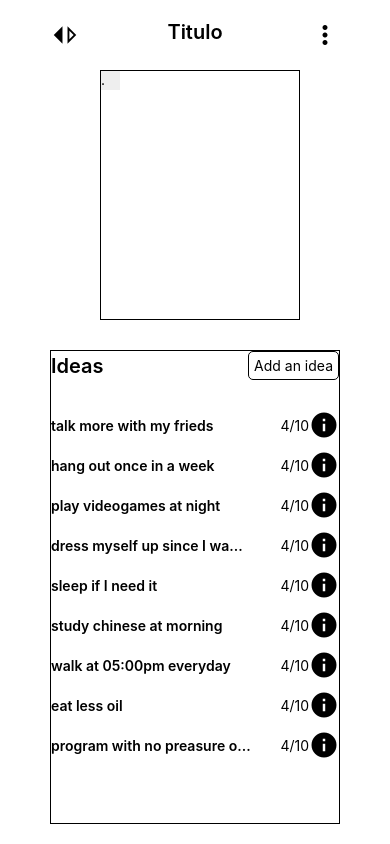
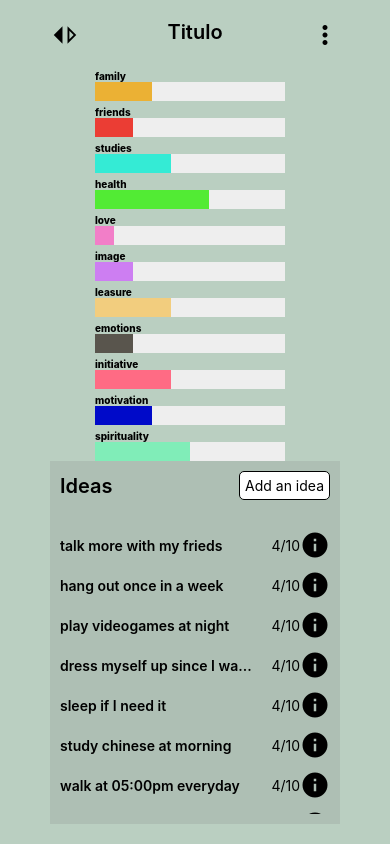
Before and after one commit to ChiniwirisWu/circulo-de-vida, a React Native app: screen / in a window 390 px wide. Built offline with nearby package versions, Linux system fonts and the light colour scheme.

Commit message:
graph view done / changed the app colors

```diff
--- a/App.js
+++ b/App.js
@@ -5,20 +5,21 @@ import Graph from './components/graph';
 import Content from './components/content';
 import { useState } from 'react';
 
+
 export default function App() {
-  const [ domains, setDomains ] = useState({
-    family: {value: 0, color: "#ebb134"},
-    friends: {value: 0, color: "#eb3d34"},
-    studies: {value: 0, color: "#34ebd5"},
-    health: {value: 0, color: "#52eb34"},
-    love: {value: 0, color: "#f27ec8"},
-    image: {value: 0, color: "#cd7ef2"},
-    leasure: {value: 0, color: "#f2cd7e"},
-    emotions: {value: 0, color: "#59554d"},
-    initiative: {value: 0, color: "#ff6b84"},
-    motivation: {value: 0, color: "#000ac9"},
-    spirituality: {value: 0, color: "#80edb8"}
-  });
+  const [ domains, setDomains ] = useState([
+    {value: 3, color: "#ebb134", name: 'family'},
+    {value: 2, color: "#eb3d34", name: 'friends'},
+    {value: 4, color: "#34ebd5", name: 'studies'},
+    {value: 6, color: "#52eb34", name: 'health'},
+    {value: 1, color: "#f27ec8", name: 'love'},
+    {value: 2, color: "#cd7ef2", name: 'image'},
+    {value: 4, color: "#f2cd7e", name: 'leasure'},
+    {value: 2, color: "#59554d", name: 'emotions'},
+    {value: 4, color: "#ff6b84", name: 'initiative'},
+    {value: 3, color: "#000ac9", name: 'motivation'},
+    {value: 5, color: "#80edb8", name: 'spirituality'}
+  ]);
   const [ ideas, setIdeas ] = useState([
     {title: 'talk more with my frieds', domain: 'friends', vote: 4},
     {title: 'hang out once in a week', domain: 'friends', vote: 4},
@@ -34,7 +35,7 @@ export default function App() {
   return (
     <View style={styles.container}>
       <Header />
-      <Graph />
+      <Graph domains={domains} />
       <Content ideas={ideas} />
       <StatusBar style="auto" />
     </View>
@@ -43,6 +44,7 @@ export default function App() {
 
 const styles = StyleSheet.create({
   container: {
+    backgroundColor: "#bacfc1",
     flex: 1,
     paddingHorizontal: 50,
     paddingVertical: 20
--- a/components/content.js
+++ b/components/content.js
@@ -4,7 +4,11 @@ import Ideas from "./ideas";
 const styles = {
   container: {
     flex: 1,
-    borderWidth: 1
+    //borderWidth: 1
+    backgroundColor: '#eee',
+    backgroundColor: "#aebfb4",
+    paddingHorizontal: 10,
+    paddingVertical: 10
   }
 }
 
--- a/components/graph.js
+++ b/components/graph.js
@@ -2,15 +2,14 @@ import { View, StyleSheet, Text, FlatList } from "react-native";
 
 const styles = StyleSheet.create({
   container: {
-    width: 300,
-    height: 300,
+    flex: 1.2,
+    marginHorizontal: 'auto'
   },
   graphContainer: {
     marginHorizontal: 'auto',
     marginTop: 20,
-    height: 250,
     width: 200,
-    borderWidth: 1,
+    //borderWidth: 1,
     flexDirection: 'row',
     flexWrap: 'wrap'
   },
@@ -21,24 +20,52 @@ const styles = StyleSheet.create({
     marginBottom: 5,
     justifyContent: 'center',
     alignItems: 'center',
-    //borderWidth: 1,
-    backgroundColor: "#eee"
   }
 })
 
-export default function Graph(){
+export default function Graph({domains}){
   return (
     <View style={styles.container}>
-      <GraphDraw />
-      <FlatList />
+      <GraphDraw domains={domains} />
     </View>
   )
 }
 
-function GraphDraw(){
+function createColorMap(domains){
+  const resultArray = [];
+  for(let i = 0; i < domains.length; i++){
+    const row = [];
+    for(let j = 0; j < 10; j++){
+      if(j < domains[i].value){
+        row.push(domains[i].color);
+      } else{
+        row.push(0);
+      }
+    }
+    resultArray.push({'name': domains[i].name, row});
+  }
+  return resultArray;
+}
+
+function GraphDraw({domains}){
+  const data = createColorMap(domains);
   return (
     <View style={styles.graphContainer}>
-      <View style={styles.pixel}><Text>.</Text></View>
+      <FlatList
+        data={data}
+        renderItem={({item, index})=> (
+          <>
+            <Text style={{fontSize: 10, fontWeight: 800}}>{item.name}</Text>
+            <FlatList
+              data={item.row}
+              horizontal={true}
+              renderItem={({item, index})=>(
+                <View style={[styles.pixel, {backgroundColor: (item != 0) ? item : "#eee"}]}></View>
+              )}
+              />
+          </>
+        )}
+      />
     </View>
   )
 }
--- a/components/reusables.js
+++ b/components/reusables.js
@@ -10,7 +10,7 @@ export function ButtonIcon({ hasBackground=false, iconName=null }){
 }
 
 export function ButtonText({text}){
-  return <Pressable style={{paddingHorizontal: 5, paddingVertical: 5, borderWidth: 1, borderRadius: 5}}><Text>{text}</Text></Pressable>
+  return <Pressable style={{paddingHorizontal: 5, paddingVertical: 5, borderWidth: 1, borderRadius: 5, backgroundColor: "#fff"}}><Text>{text}</Text></Pressable>
 }
 
 export function Title({ text="Titulo" }){
```
